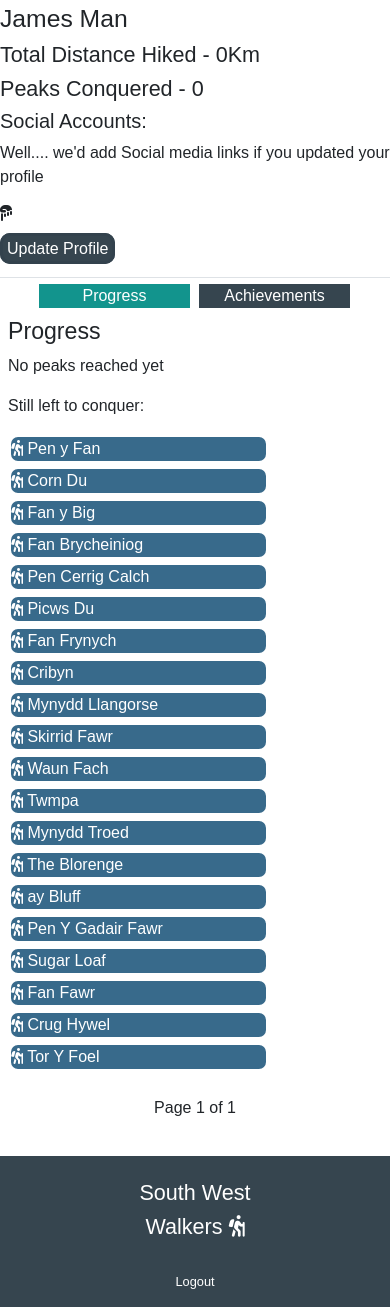
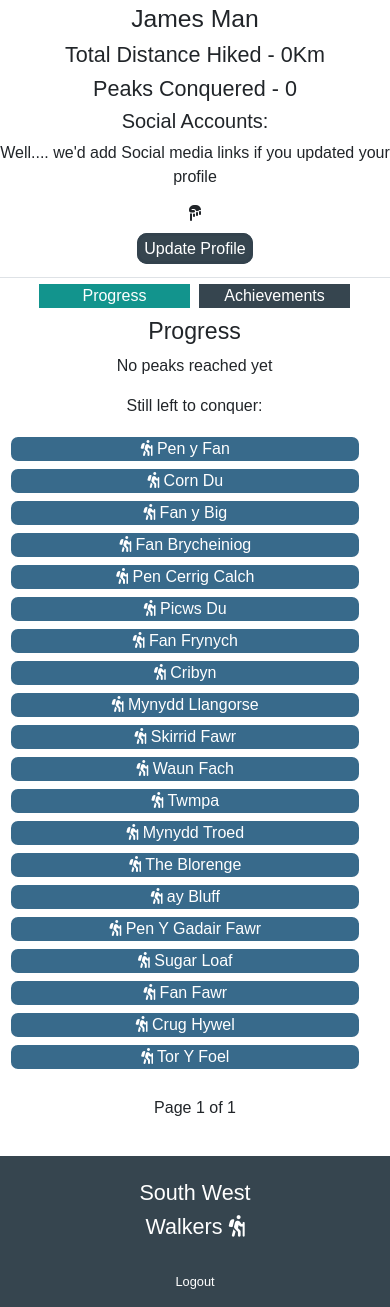
Before and after one commit to cwallacebailey/Django-SouthWest-Walkers, a Django app: page /profile/2 in a window 390 px wide. Shown: the part 94-1401 px from the top of the page. Run offline with Django 4.2, Linux system fonts and the light colour scheme; a user stored in the database is signed in; data comes from the database, SQL or seed files in the repository; some libraries are stand-ins or nearby versions.

Commit message:
update profile to center on small screens

```diff
--- a/static/css/style.css
+++ b/static/css/style.css
@@ -155,6 +155,10 @@ body {
     padding: 0;
     background-size: cover;
     overflow: hidden;
+}
+
+.text-lg-left {
+    text-align: left;
 }
 
 #achievements {
@@ -407,6 +411,14 @@ footer {
         min-height: 0vh;
     }
 
+    .mountain-list-div {
+        width: 95%
+    }
+
+    .text-small-center {
+        text-align: center;
+    }
+
     #about-header {
         display: block;
         color: #36454F;
--- a/templates/elements/footer.html
+++ b/templates/elements/footer.html
@@ -63,6 +63,5 @@
 <script src="https://kit.fontawesome.com/8d6f6ebaae.js" crossorigin="anonymous"></script>
 
 <!-- bootstrap scripts -->
-<script src="https://code.jquery.com/jquery-3.3.1.slim.min.js" integrity="sha384-q8i/X+965DzO0rT7abK41JStQIAqVgRVzpbzo5smXKp4YfRvH+8abtTE1Pi6jizo" crossorigin="anonymous"></script>
 <script src="https://cdn.jsdelivr.net/npm/popper.js@1.14.7/dist/umd/popper.min.js" integrity="sha384-UO2eT0CpHqdSJQ6hJty5KVphtPhzWj9WO1clHTMGa3JDZwrnQq4sF86dIHNDz0W1" crossorigin="anonymous"></script>
 <script src="https://cdn.jsdelivr.net/npm/bootstrap@4.3.1/dist/js/bootstrap.min.js" integrity="sha384-JjSmVgyd0p3pXB1rRibZUAYoIIy6OrQ6VrjIEaFf/nJGzIxFDsf4x0xIM+B07jRM" crossorigin="anonymous"></script>
--- a/templates/profile.html
+++ b/templates/profile.html
@@ -16,9 +16,9 @@
 
     <!-- Profile Stats Section  -->
 
-        <div class="col-md-9 border-bottom">
-            <div class="row no-gutters">
-                <div class="col heading my-auto">
+        <div class="col-md-9 border-bottom text-small-center">
+            <div class="row no-gutters ml-2">
+                <div class="col">
                     <h2 class="mt-1">{{ profile.display_name }}</h2>
                     <h4>Total Distance Hiked - {{ distance|intcomma }}Km</h3>
                     <h4>Peaks Conquered - {{ peaks_reached }}</h3>
@@ -67,9 +67,9 @@
 
 <section>
     <!-- Achievements / Progress -->
-    <div class="container-fluid p-0" id="profile-page-index">
-        <div class="row">
-            <div class="col-md-3 border-end">
+    <div class="container-fluid p-0 text-small-center" id="profile-page-index">
+        <div class="row text-small-center">
+            <div class="col-md-3 border-end text-small-center">
 
                 <!-- Buttons for tabs -->
                 <div class="tabs mt-1 text-center">
@@ -78,7 +78,7 @@
                 </div>
 
                 <!-- Progress Section -->
-                <div id="progress">
+                <div id="progress" class="text-small-center">
                     <h3 class="m-2">Progress</h3>
                     <div class="m-2">
                         {% if peaks_reached == 0 %}
```
Also changed, not shown: templates/detail_view.html (+7 -3 lines).
